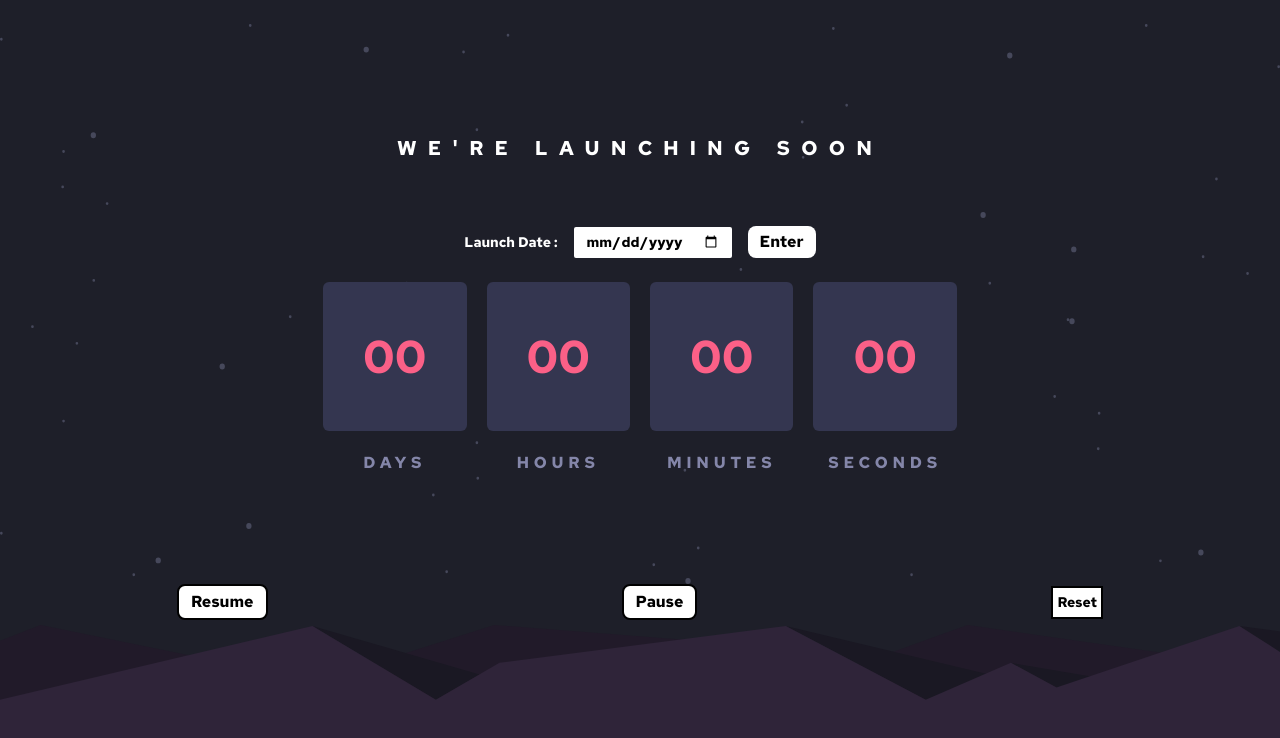
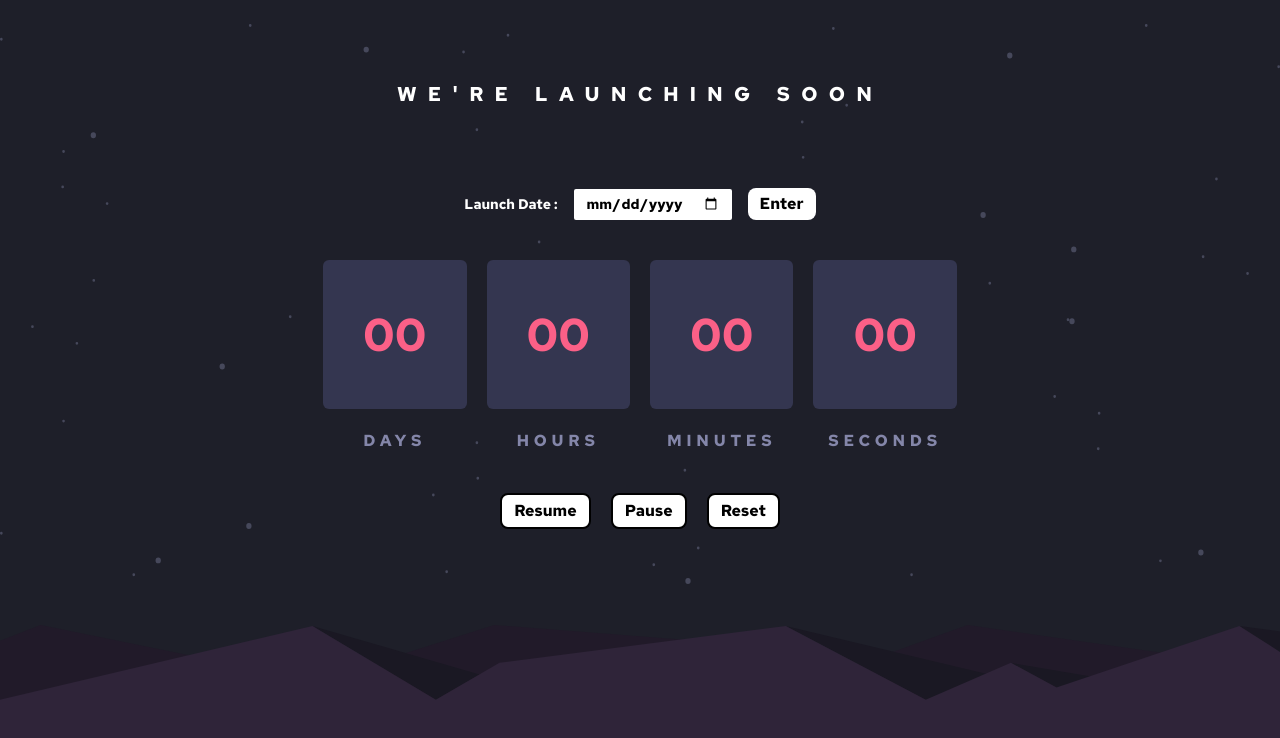
Before and after one commit to fee-sah-yor/Countdown-timer, a React (Create React App) app: page / in a window 1280 px wide. Shown: the top 738 px of the page. Built offline with nearby package versions, Linux system fonts and the light colour scheme.

Commit message:
styles buttons

```diff
--- a/src/App.js
+++ b/src/App.js
@@ -89,7 +89,7 @@ function App() {
         </div>
 
         <div className="relative">
-          <div className="min-h-[70vh] mt-6 flex flex-col items-center justify-center space-y-6">
+          <div className="min-h-[70vh] mt-6 flex flex-col items-center justify-center space-y-10">
             <div className="text-white text-center uppercase font-bold text-xl tracking-[0.7rem] mb-[40px]">
               We're launching soon
             </div>
@@ -133,10 +133,8 @@ function App() {
                 <p className="count-text">Seconds</p>
               </li>
             </ul>
-          </div>
-
           {/* ================BUTTONS============= */}
-          <div className=" flex items-center justify-around z-">
+          <div className=" flex items-center justify-between gap-5 z-10">
             <button
               className="border-2 border-black bg-white p-1 cursor-pointer btn"
               onClick={handleBtn}
@@ -144,21 +142,23 @@ function App() {
               Resume
             </button>
             <button
-              className="border-2 border-black bg-white p-1 btn"
+              className="border-2 border-black bg-white p-1 cursor-pointer btn"
               onClick={handleBtn}
             >
               Pause
             </button>
             <button
-              className="border-2 border-black bg-white p-1"
+              className="border-2 border-black bg-white p-1 cursor-pointer btn"
               // onClick={handleReset}
             >
               Reset
             </button>
           </div>
+
+          </div>
         </div>
 
-        <div className="absolute bottom-0 ">
+        <div className="absolute bottom-0">
           <img
             src="/images/pattern-hills.svg"
             alt="hills"
```
